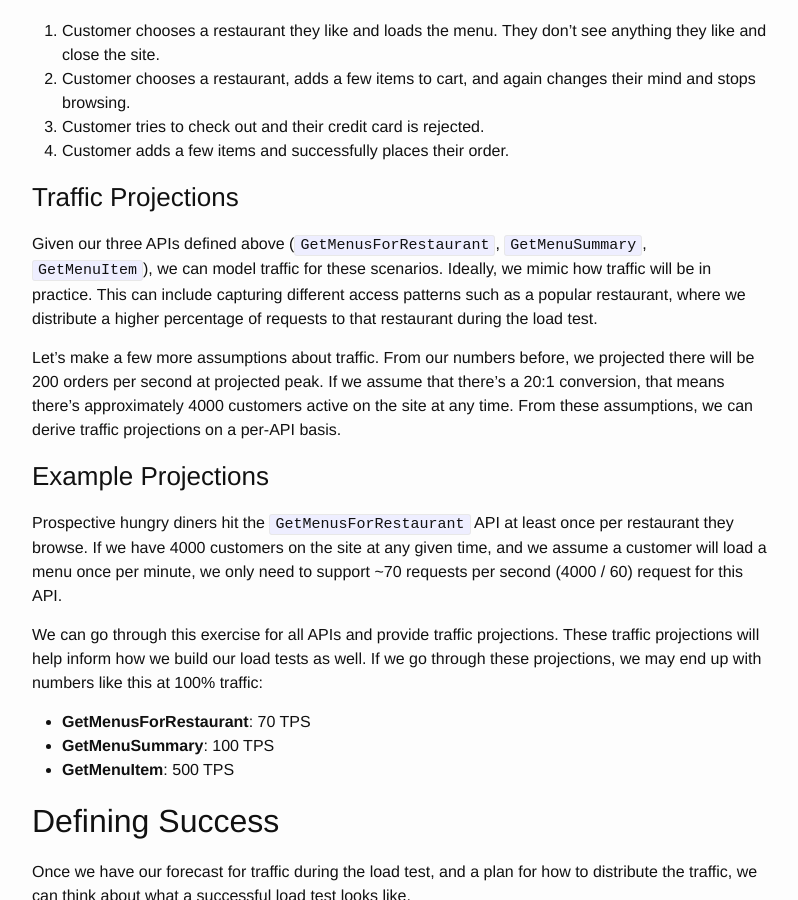
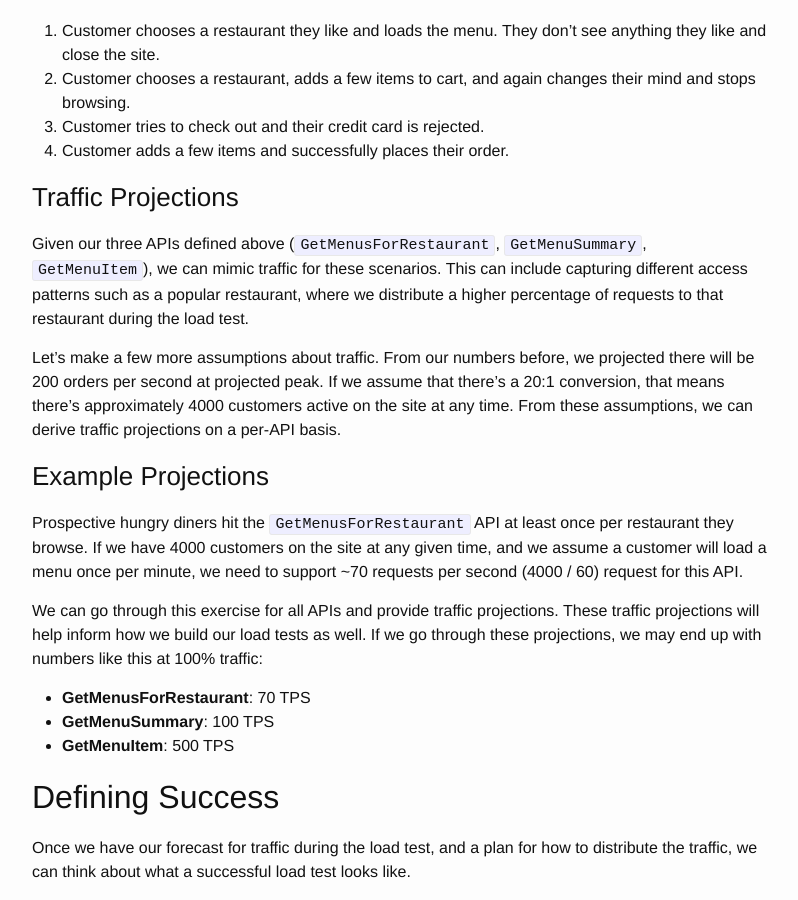
Before and after one commit to kevinlondon/kevinlondon.github.io, a Jekyll site: the page built from _posts/2022-01-13-load-testing-guide.md, in a window 1280 px wide and 900 px high, scrolled down 2025 px. Shown: the whole window, without its empty margins (238-1036 px from the left). Built offline with Jekyll 4.4.1, drawn with Linux system fonts in a browser that asks for light colours; comment, search, counter and statistics services are not loaded; some of the changed text lies outside the part shown.

Commit message:
More changes to post.

```diff
--- a/_posts/2022-01-13-load-testing-guide.md
+++ b/_posts/2022-01-13-load-testing-guide.md
@@ -112,10 +112,11 @@ the ordering site. Possible customer scenarios to model:
 ### Traffic Projections
 
 Given our three APIs defined above (`GetMenusForRestaurant`, `GetMenuSummary`,
-`GetMenuItem`), we can model traffic for these scenarios. Ideally, we mimic how
-traffic will be in practice. This can include capturing different access
+`GetMenuItem`), we can mimic traffic for these scenarios.
+This can include capturing different access
 patterns such as a popular restaurant, where
-we distribute a higher percentage of requests to that restaurant during the load test.
+we distribute a higher percentage of requests to that restaurant during the load
+test.
 
 Let's make a few more assumptions about traffic. From our numbers
 before, we projected there will be 200 orders per second at projected peak. If
@@ -126,7 +127,7 @@ traffic projections on a per-API basis.
 ### Example Projections
 Prospective hungry diners hit the `GetMenusForRestaurant` API at least once per
 restaurant they browse. If we have 4000 customers on the site at any given time,
-and we assume a customer will load a menu once per minute, we only need to
+and we assume a customer will load a menu once per minute, we need to
 support ~70 requests per second (4000 / 60) request for this API.
 
 We can go through this exercise for all APIs and provide traffic projections.
@@ -138,12 +139,10 @@ we may end up with numbers like this at 100% traffic:
 * **GetMenuSummary**: 100 TPS
 * **GetMenuItem**: 500 TPS
 
-
 ## Defining Success
 Once we have our forecast for traffic during the load test, and a plan for how
 to distribute the traffic, we can think about what a successful load test looks
 like.
-
 
 ### Defining SLAs
 An SLA is a [Service-Level
```
Also changed, not shown: other parts of _posts/2022-01-13-load-testing-guide.md (+6 -6 lines).
